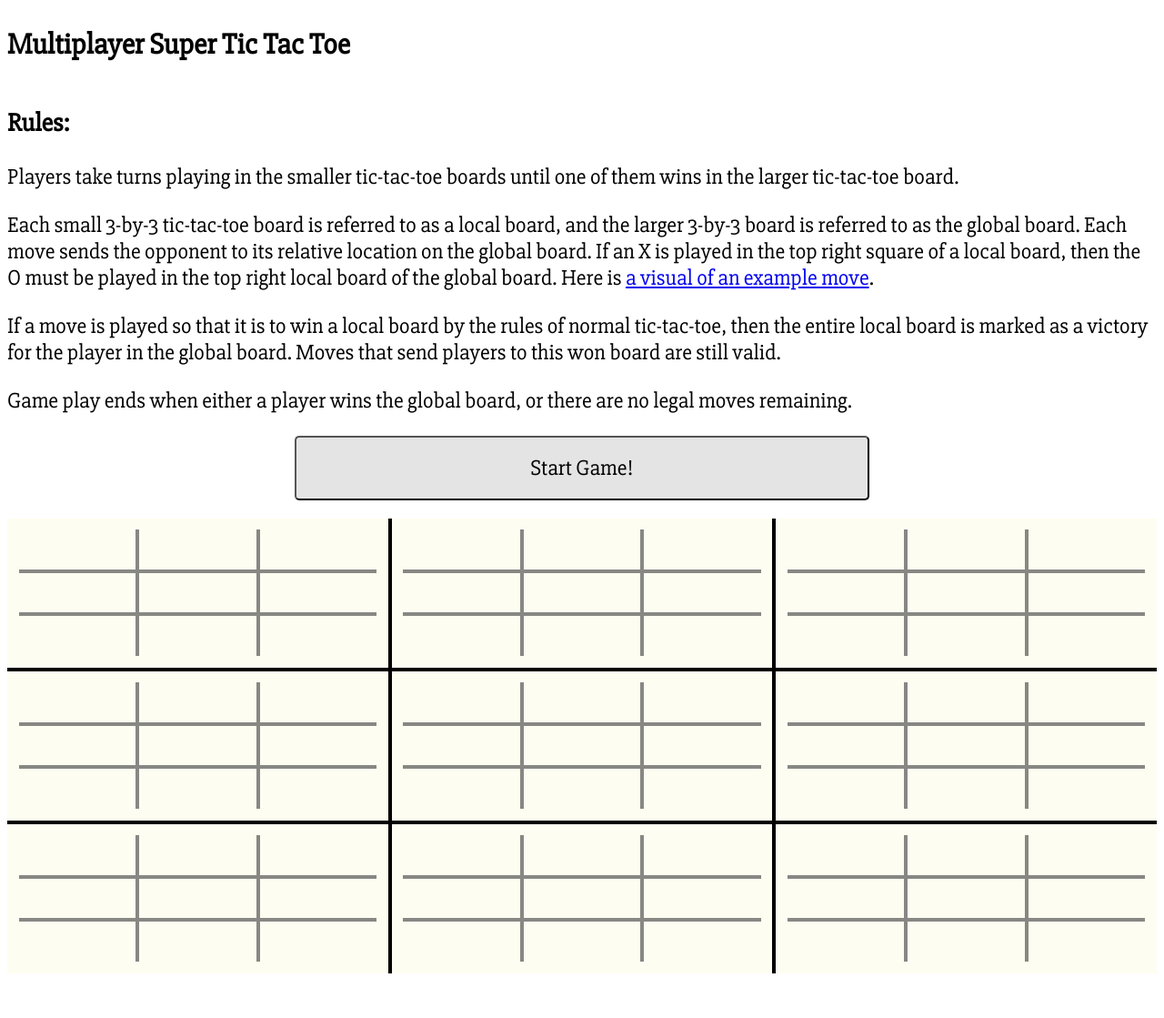
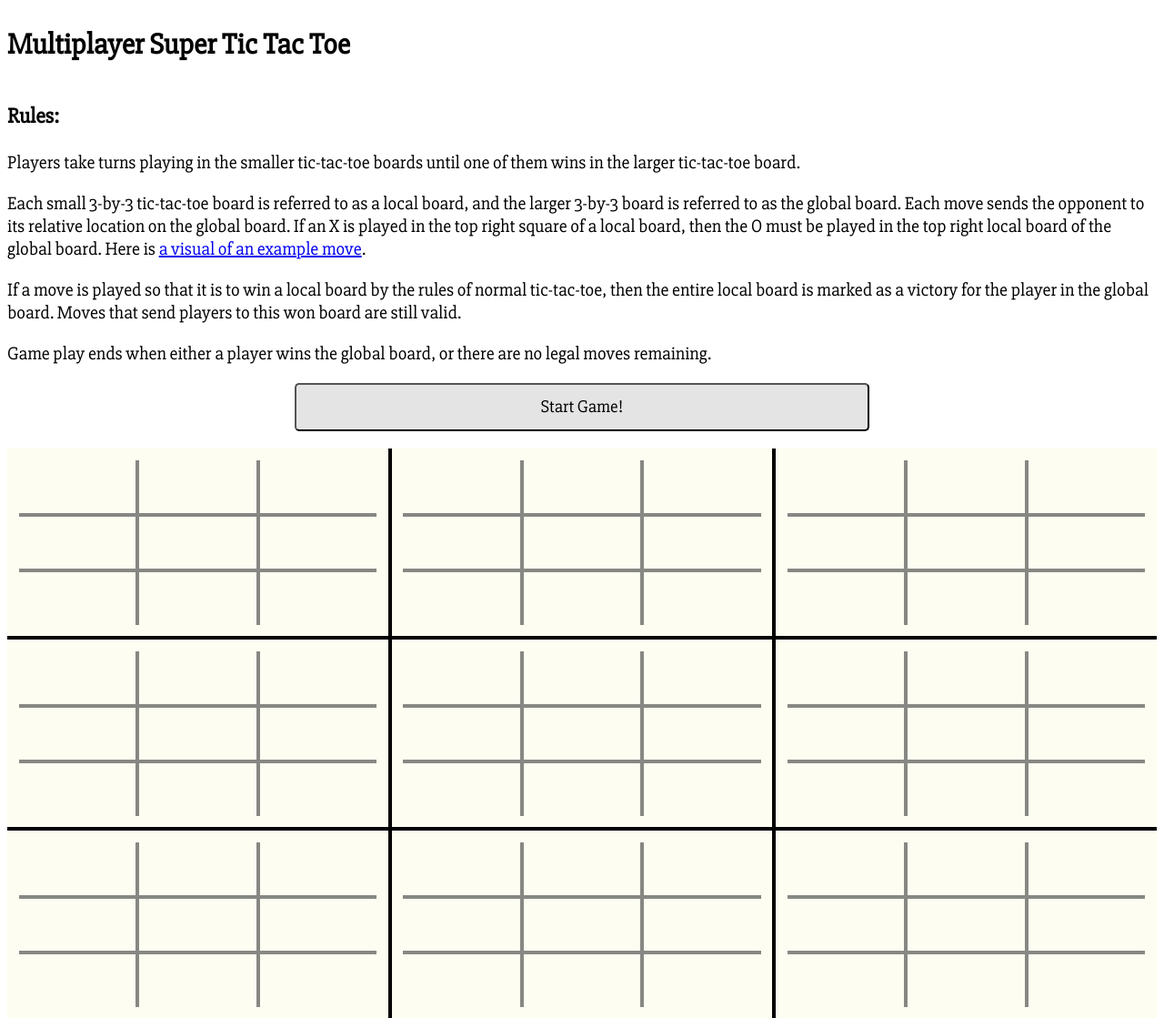
Before and after one commit to PaulineOC/SuperTicTacToe, a PHP site: page /index.html in a window 1280 px wide. Shown: the whole page at 91% size. Before the commit the page ends 1070 px from the top, so only its background shows below. Run offline with PHP 8.4, Linux system fonts and the light colour scheme.

Commit message:
changed fonts

```diff
--- a/style.css
+++ b/style.css
@@ -11,7 +11,6 @@
 		}
 
 		body {
-
 			align-items: center;
 			justify-content: center;
 			vertical-align: center;
@@ -29,7 +28,7 @@
 		}
 
 		.Rules{
-			font-size: 1.5em;
+			font-size: 1.25em;
 			align-content: center;
 			margin: auto;
 			justify-content: center;
@@ -43,17 +42,17 @@
 			margin-bottom: 1.5vw;
 			justify-content: center;
 			font-size:.5em;
- 			padding: 1.5vw;
+ 			padding: 1vw;
  			width:50%;
  			border-radius: 5px;
  			background-color:#E3E4E3;
- 			font-size: 1.5em;
+ 			font-size: 1.20em;
 
 		}
 
 
 		#inGameAnnouncement{
-			font-size: 1.5em;
+			font-size: 1.25em;
 			//color: red;
 			align-content: center;
 			margin: auto;
@@ -67,6 +66,7 @@
 		.gameContainer {
 			background-color: yellow;
 			//height: 70vh;
+			font-size: 1.75em;
 		}
 
 
```
